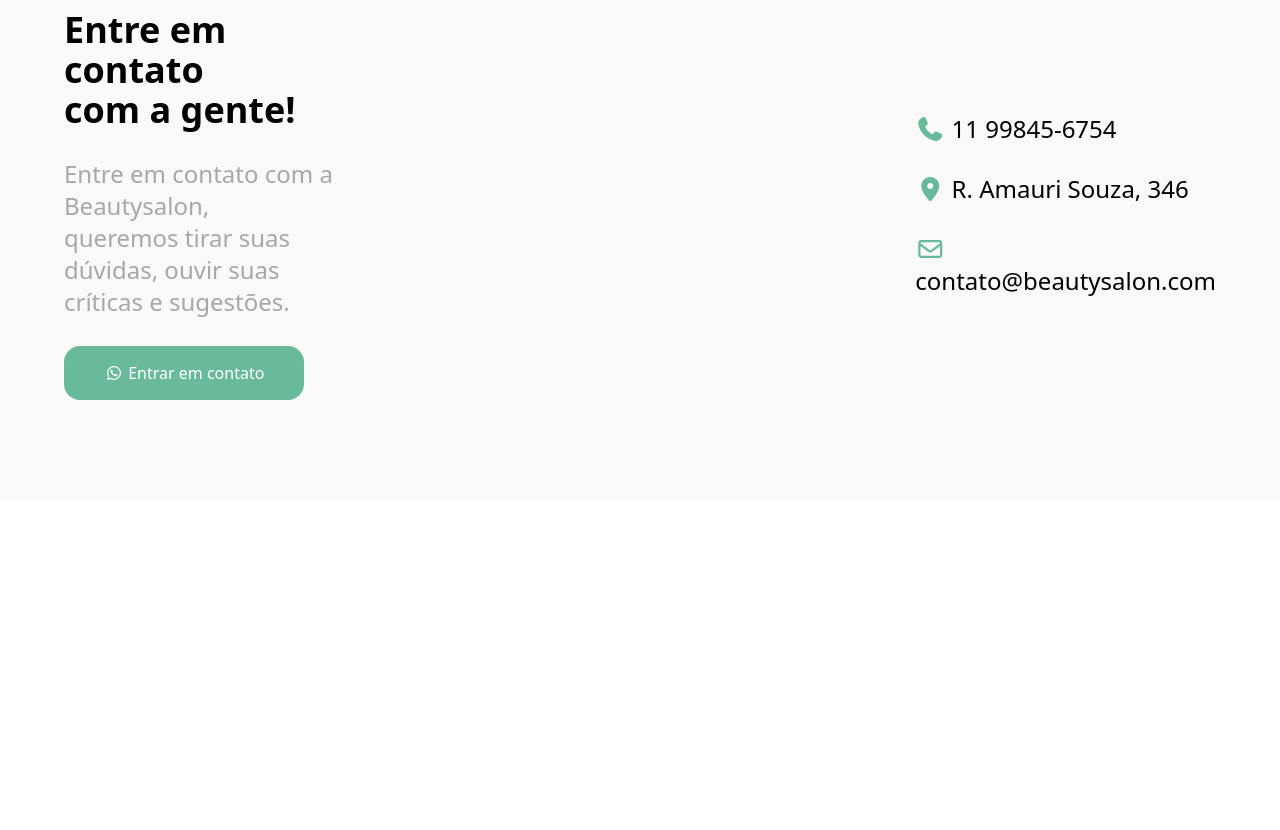
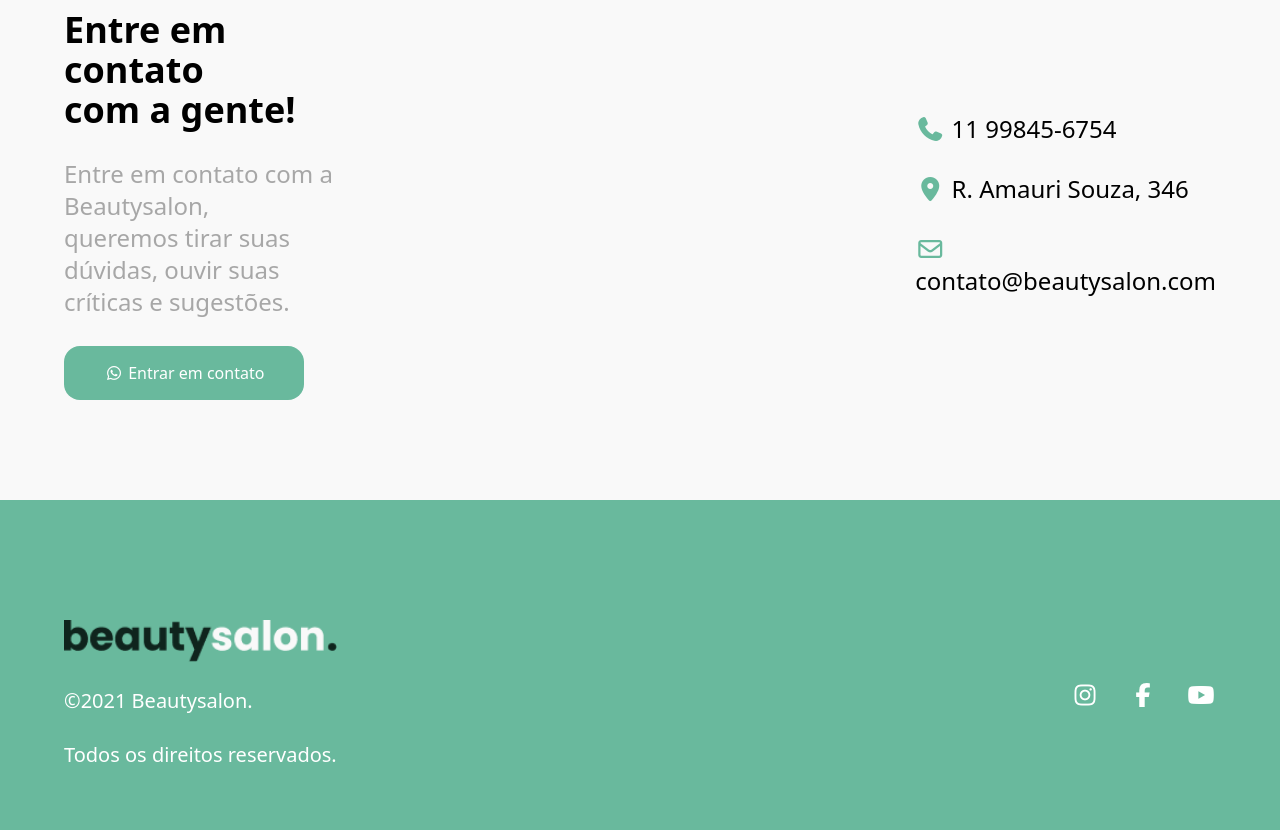
Before and after one commit to hursedhimmatov7-del/TAILMED, a website: page index.html in a window 1280 px wide. Shown: the part 3297-4127 px from the top of the page. Before the commit the page ends 3797 px from the top, so only its background shows below. Drawn offline with Linux system fonts and the light colour scheme.

Commit message:
Done the footer

```diff
--- a/index.html
+++ b/index.html
@@ -101,5 +101,19 @@
         </div>
      </div>
     </section>
+    <footer class="w-full bg-[#69B99D] text-white">
+        <div class="lg:max-w-350 m-auto w-[90%] flex lg:flex-row flex-col lg:justify-between lg:items-center items-start pt-30 pb-15 gap-y-10">
+   <div class="flex flex-col gap-y-6 text-[20px]">
+    <img src="src/p8.png" alt="">
+    <p>©2021 Beautysalon.</p>
+    <p>Todos os direitos reservados.</p>
+   </div>
+   <div class="flex gap-x-7 text-2xl">
+    <i class="fa-brands fa-instagram"></i>
+    <i class="fa-brands fa-facebook-f"></i>
+    <i class="fa-brands fa-youtube"></i>
+   </div>
+        </div>
+    </footer>
 </body>
 </html>
```
Also changed, not shown: src/output.css, src/p8.png (added).
